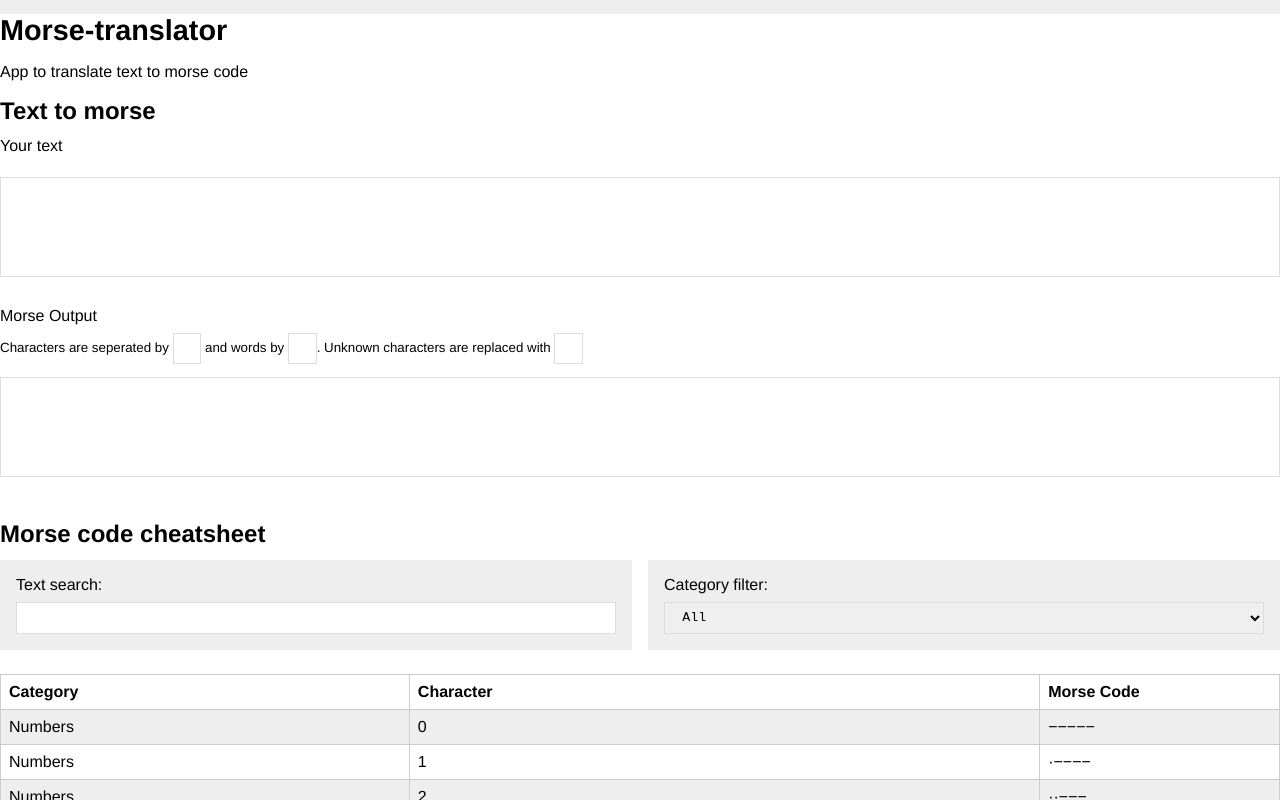
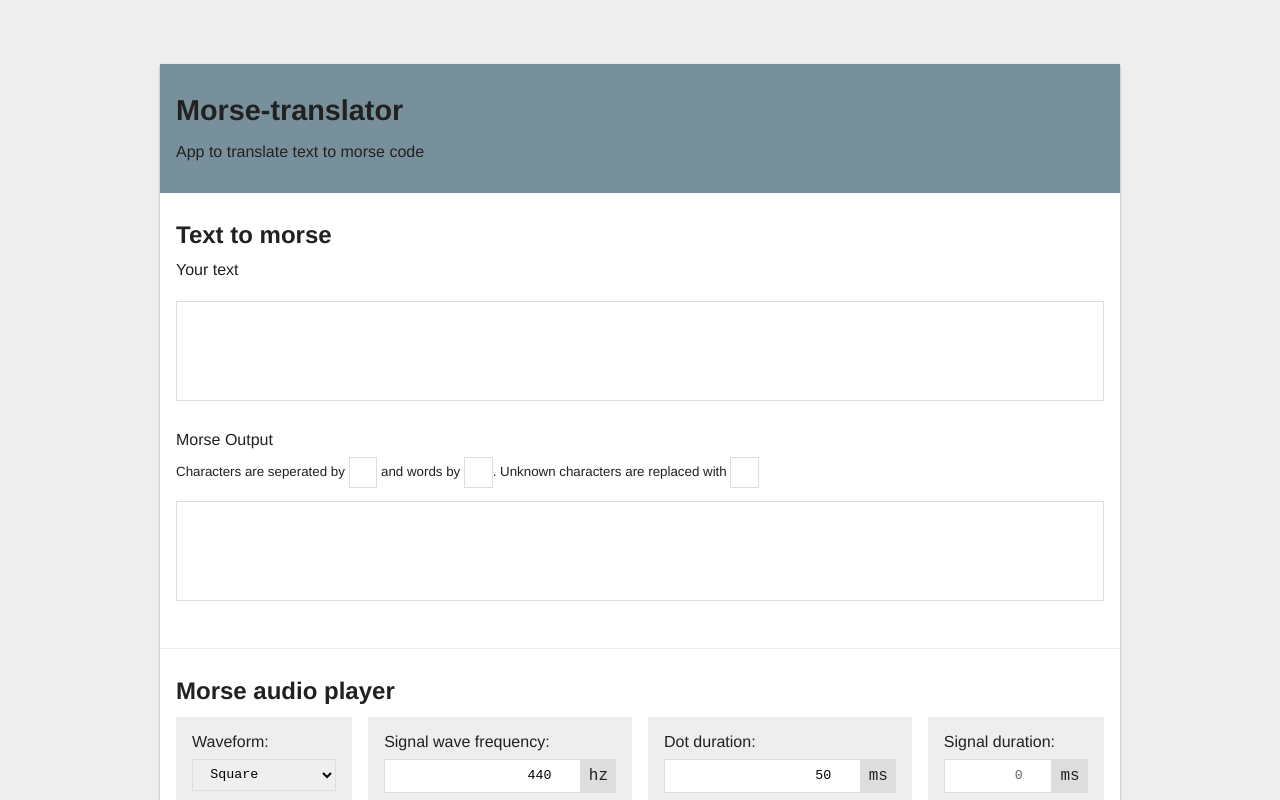
Before and after one commit to RomanKol/morse-app, a Vue app: page / in a window 1280 px wide. Shown: the top 800 px of the page. Built offline with nearby package versions, Linux system fonts and the light colour scheme.

Commit message:
updated styles

```diff
--- a/src/App.vue
+++ b/src/App.vue
@@ -6,6 +6,7 @@
     </header>
     <main>
       <morsetranslator></morsetranslator>
+      <morseaudioplayer></morseaudioplayer>
       <morsecheatsheet></morsecheatsheet>
     </main>
   </div>
@@ -14,12 +15,14 @@
 <script>
 import Morsetranslator from './components/Morsetranslator';
 import Morsecheatsheet from './components/Morsecheatsheet';
+import Morseaudioplayer from './components/Morseaudioplayer';
 
 export default {
   name: 'app',
   components: {
     Morsetranslator,
     Morsecheatsheet,
+    Morseaudioplayer,
   },
 };
 </script>
@@ -28,6 +31,36 @@ export default {
 @import 'styles/index';
 
 #app {
-  background-color: #fff;
+
+  background-color: #ffffff;
+  color: #212121;
+  display: flex;
+
+  margin: 4em auto 2em;
+  flex-direction: column;
+  box-shadow: 0px 0px 2px 0px rgba(0, 0, 0, 0.12), 0px 2px 2px 0px rgba(0, 0, 0, 0.24);
+
+  >header {
+    width: 100%;
+    background-color: #78909c;
+    padding: 1em;
+  }
+
+  main>* {
+    padding: 1em;
+    border-bottom: 1px solid #eee;
+  }
+
+  @media (min-width: 576px) {
+    width: 540px;
+  }
+
+  @media (min-width: 768px) {
+    width: 720px;
+  }
+
+  @media (min-width: 992px) {
+    width: 960px;
+  }
 }
 </style>
```
